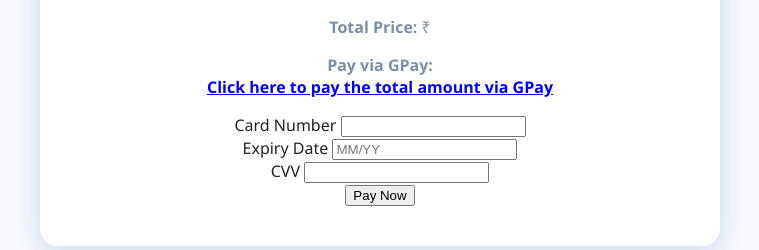
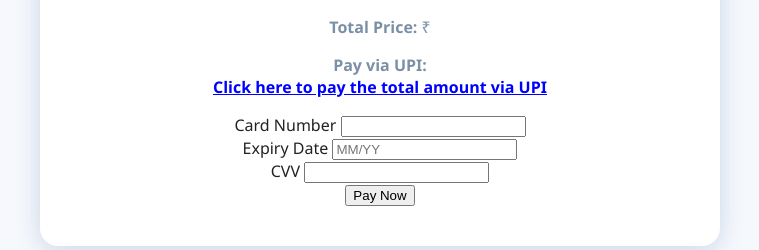
Before and after one commit to Rithish4610/movie-ticket-booking, a Flask app: template app/templates/payment.html in a window 1280 px wide. Shown: the part 413-663 px from the top of the page, without its empty margins (260-1019 px from the left). Run offline with Flask 3, Linux system fonts and the light colour scheme; the template is opened without the code that fills it: values that come from a table or form of the project are taken from there, others are empty; data comes from the database, SQL or seed files in the repository.

Commit message:
convert gpay into any UPI

```diff
--- a/app/templates/payment.html
+++ b/app/templates/payment.html
@@ -9,9 +9,9 @@
 <p><strong>Phone:</strong> {{ user_info.phone }}</p>
 <p><strong>Total Price:</strong> ₹{{ total_price }}</p>
 <p>
-    <strong>Pay via GPay:</strong><br>
+    <strong>Pay via UPI:</strong><br>
     <a href="upi://pay?pa=9363613681@okicici&pn=Movie%20Booking&am={{ total_price }}&cu=INR" target="_blank" style="color:blue;font-weight:bold;">
-        Click here to pay the total amount via GPay
+        Click here to pay the total amount via UPI
     </a>
 </p>
 <form method="post">
```
